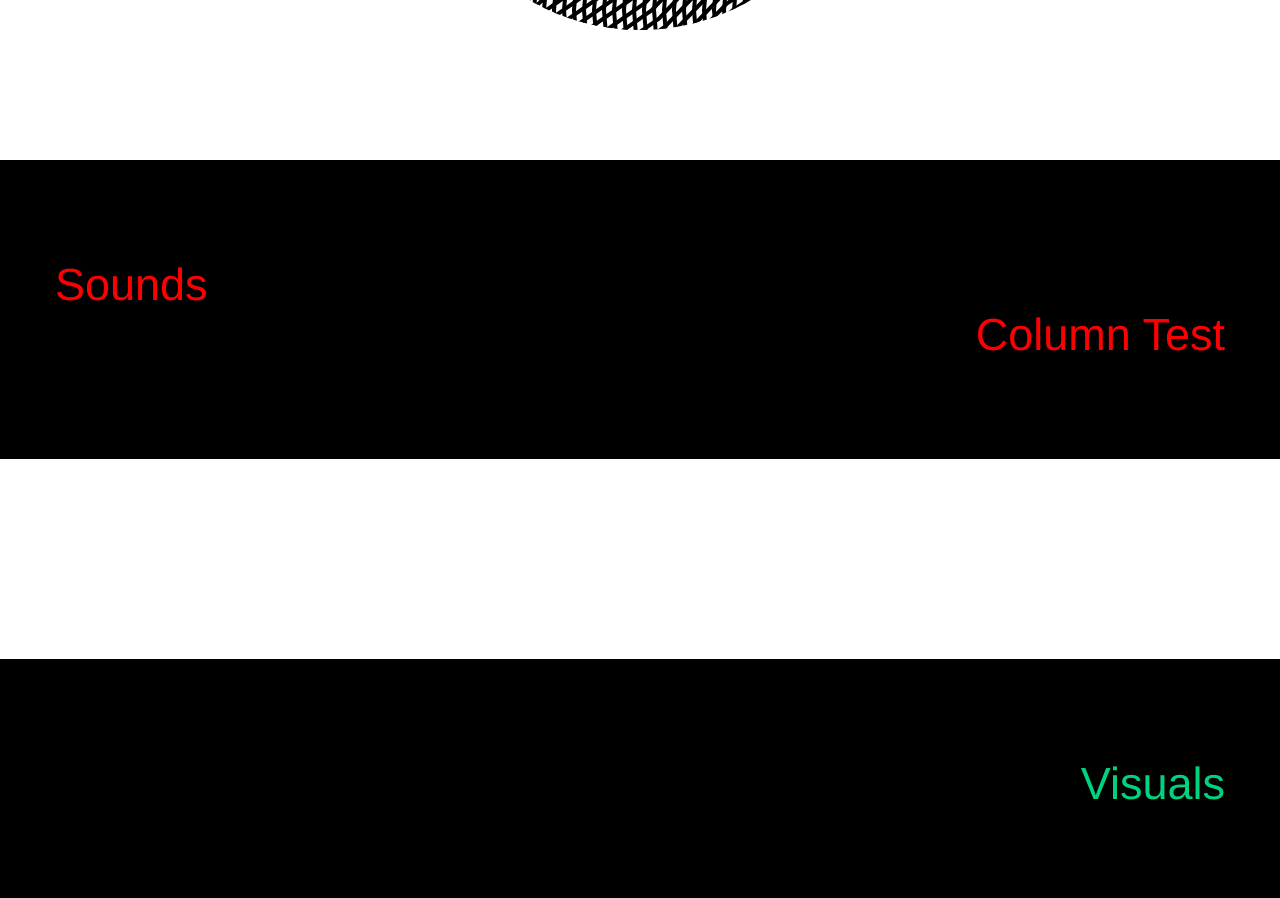
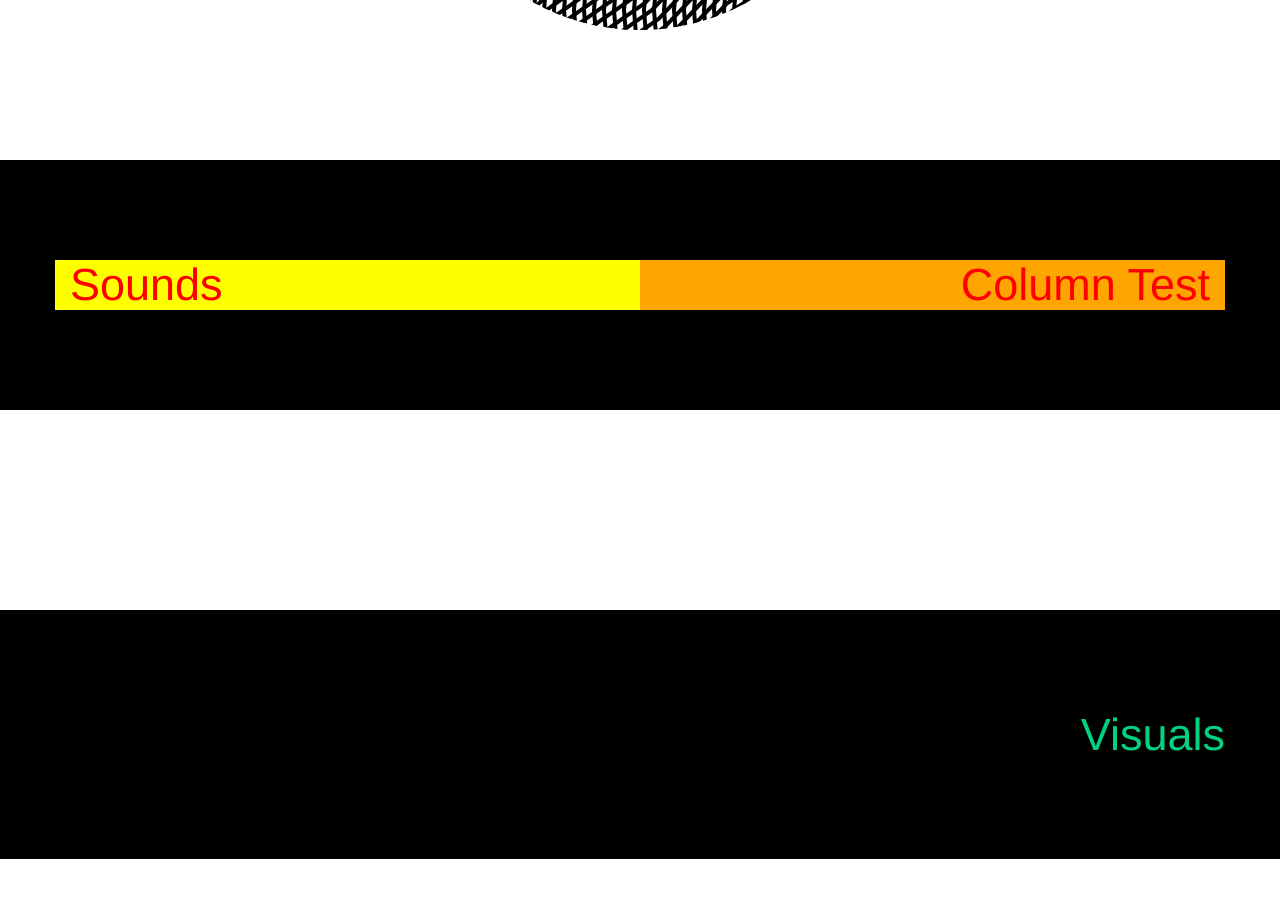
Before and after one commit to yukonnor/yukonnor.github.io, a Jekyll site: the page built from index.html, in a window 1280 px wide and 900 px high, scrolled down 620 px. Built offline with Jekyll 4.4.1, drawn with Linux system fonts in a browser that asks for light colours.

Commit message:
Update sounds.html

```diff
--- a/_includes/sounds.html
+++ b/_includes/sounds.html
@@ -3,10 +3,10 @@
     <section id="sounds">
         <div class="container">
             <div class="row">
-                <div class="col">
+                <div class="col-sm-6" style="background-color:yellow;">
                     <h2 class="text-sounds text-left">Sounds</h2>
                 </div>
-                <div class="col">
+                <div class="col-sm-6" style="background-color:orange;">
                     <h2 class="text-sounds text-right">Column Test</h2>
                 </div>
             </div>
```
